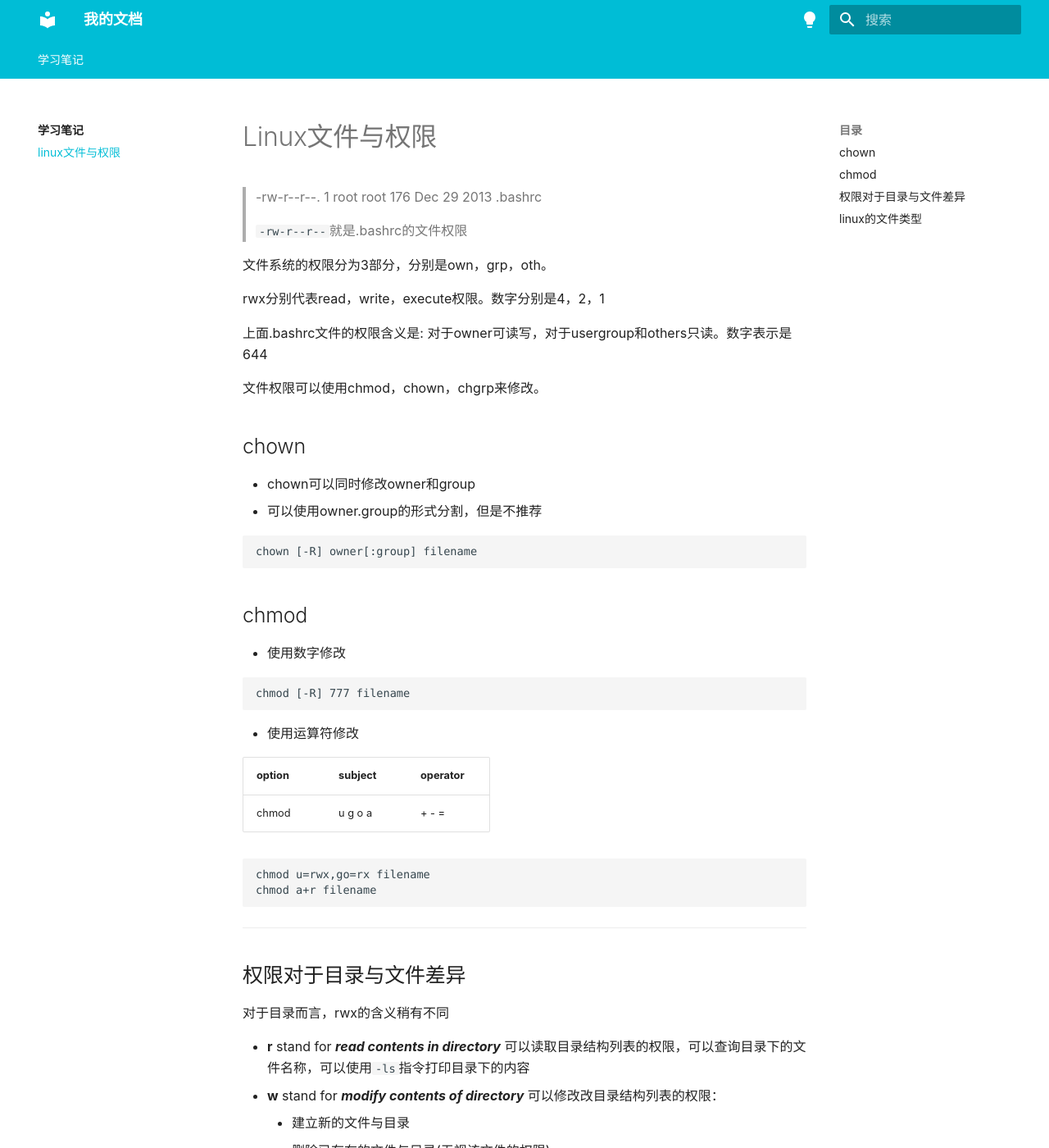
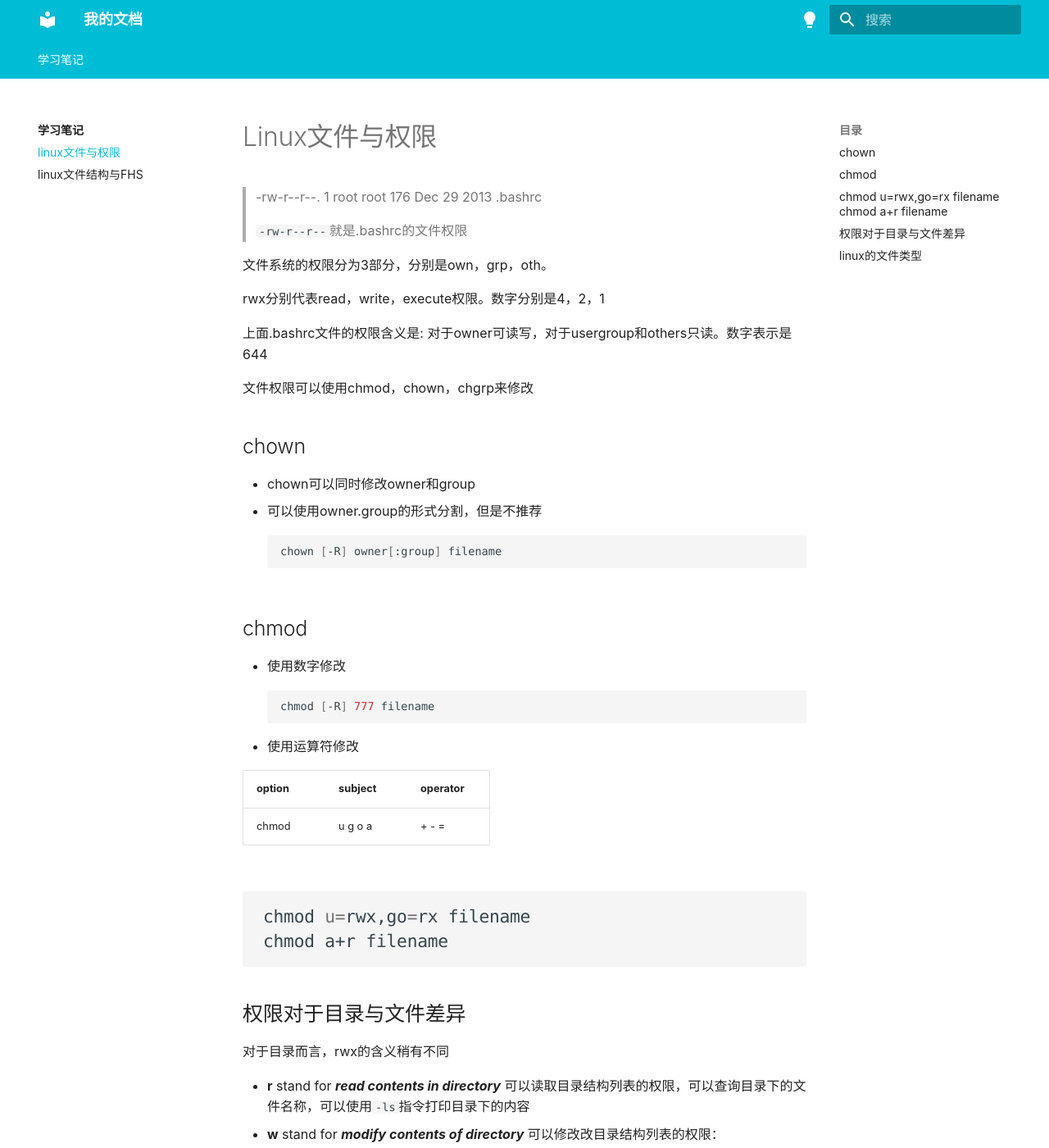
Before and after one commit to subB1ss/subb1ss.github.io, an MkDocs documentation site: the page built from docs/notes/09-Sep-22.md, in a window 1280 px wide and 1400 px high. Shown: the whole window at 82% size. Built offline with MkDocs 1.6.1 and Material for MkDocs 9.7.7, drawn with Linux system fonts in a browser that asks for light colours; some web fonts are replaced; some of the changed text lies outside the part shown.

Commit message:
12-Sep-22

```diff
--- a/docs/notes/09-Sep-22.md
+++ b/docs/notes/09-Sep-22.md
@@ -10,7 +10,7 @@
 
 上面.bashrc文件的权限含义是: 对于owner可读写，对于usergroup和others只读。数字表示是644
 
-文件权限可以使用chmod，chown，chgrp来修改。
+文件权限可以使用chmod，chown，chgrp来修改
 
 ## chown
 - chown可以同时修改owner和group
--- a/mkdocs.yml
+++ b/mkdocs.yml
@@ -2,6 +2,20 @@
 theme:
   name: material
   # custom_dir: overrides
+  icon:
+    admonition:
+      note: fontawesome/solid/note-sticky
+      abstract: fontawesome/solid/book
+      info: fontawesome/solid/circle-info
+      tip: fontawesome/solid/bullhorn
+      success: fontawesome/solid/check
+      question: fontawesome/solid/circle-question
+      warning: fontawesome/solid/triangle-exclamation
+      failure: fontawesome/solid/bomb
+      danger: fontawesome/solid/skull
+      bug: fontawesome/solid/robot
+      example: fontawesome/solid/flask
+      quote: fontawesome/solid/quote-left
   palette:
     - scheme: default
       toggle:
@@ -39,8 +53,12 @@
       #     - overrides/.icons
   - pymdownx.tasklist:
       custom_checkbox: true
+  - admonition
+  - pymdownx.details
+  - pymdownx.superfences
 
 nav:
   - 学习笔记:
     - notes/index.md
     - linux文件与权限: notes/09-Sep-22.md
+    - linux文件结构与FHS: notes/12-Sep-22.md
```
Also changed, not shown: other parts of docs/notes/09-Sep-22.md (+2 -2 lines), docs/index.md (+5 -0 lines), docs/notes/12-Sep-22.md (added, +101 -0 lines).
